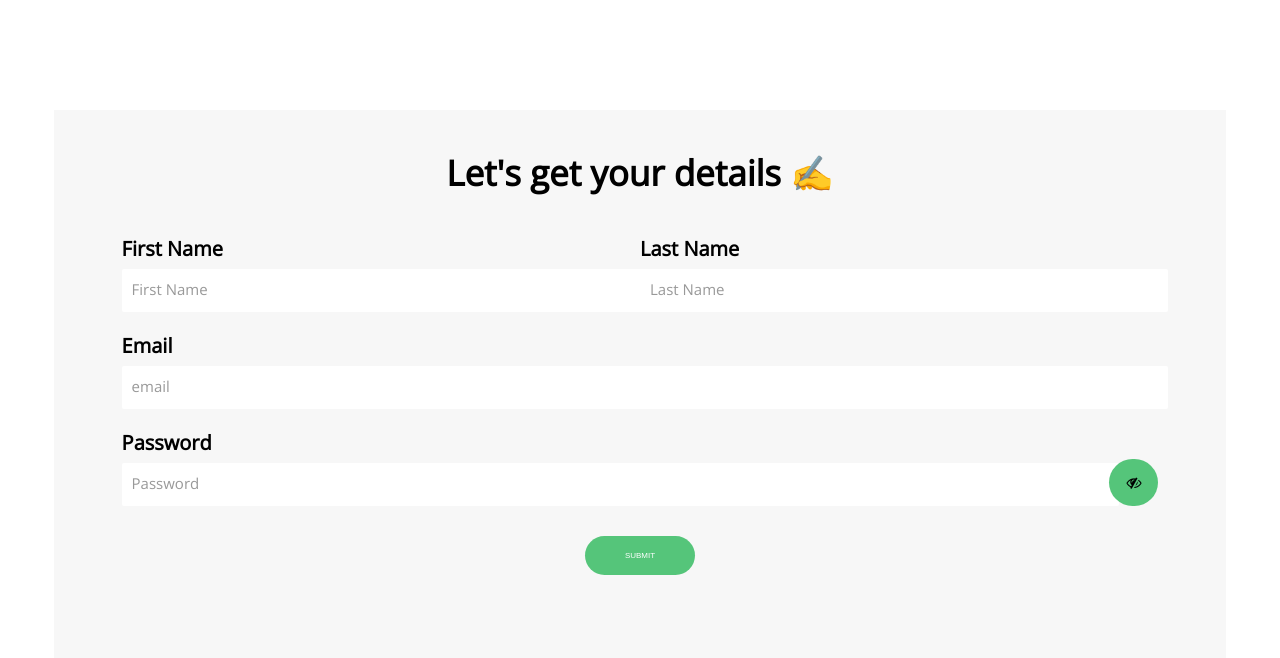
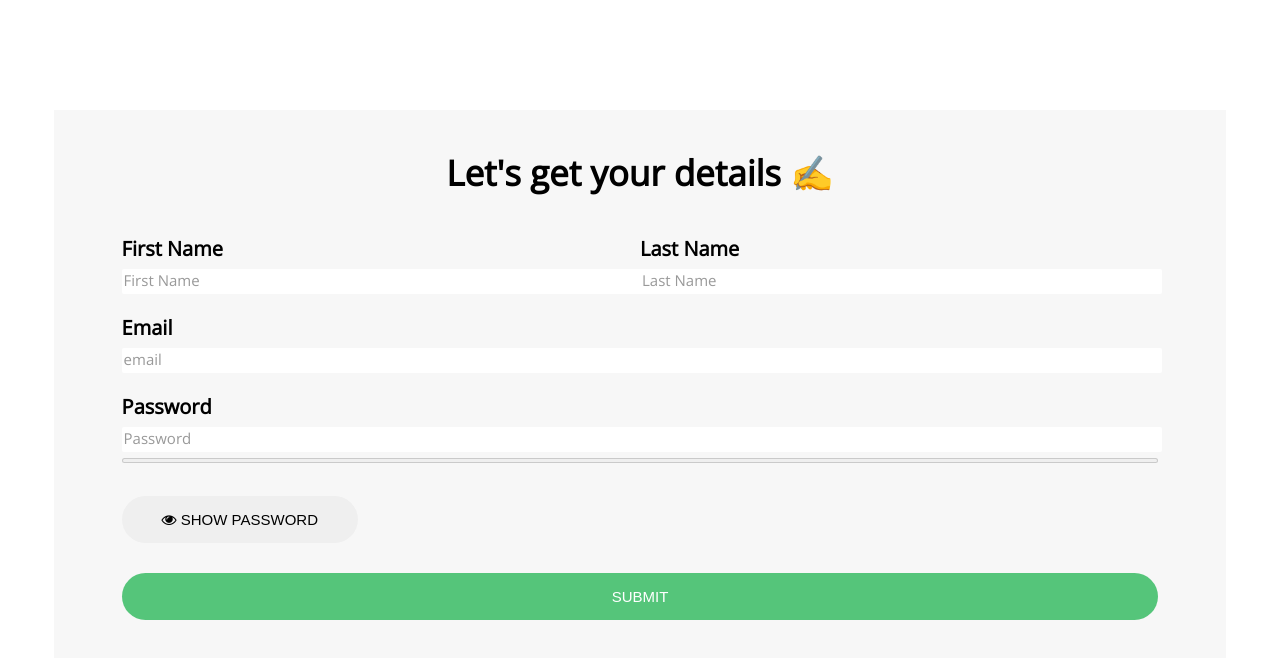
Before and after one commit to makeupsomething/virtusize-test, a Vue app: page /signup in a window 1280 px wide. Shown: the top 658 px of the page. Built offline with nearby package versions, Linux system fonts and the light colour scheme.

Commit message:
Finalize UI

```diff
--- a/src/assets/styles/css/main.css
+++ b/src/assets/styles/css/main.css
@@ -74,8 +74,8 @@ body {
   border-radius: 10rem;
   transition: all .2s;
   position: relative;
-  font-size: 0.8rem;
-  margin: 1rem;
+  font-size: 1.5rem;
+  margin-bottom: 1rem;
   border: none;
   cursor: pointer; }
 
@@ -109,31 +109,25 @@ body {
   .btn--red::after {
     background-color: #fff; }
 
-.btn--icon {
-  background-color: #55c57a;
-  padding: 1.5rem 1.7rem;
-  margin: 3rem 0 2rem 0;
-  font-size: 1.5rem; }
-
 .form {
   width: 90%;
   padding: 1rem;
   display: flex;
-  flex-direction: column;
-  align-items: center; }
+  flex-direction: column; }
   .form__group {
     width: 100%;
     margin-bottom: 2rem; }
     .form__group--two {
       width: 100%;
-      display: flex; }
+      display: flex;
+      margin-bottom: 0; }
     .form__group--buttons {
-      width: 100%; }
+      width: 100%;
+      margin-bottom: 2rem; }
   .form__input {
     display: block;
     font-size: 1.5rem;
     font-family: inherit;
-    padding: 1rem 0 1rem 1rem;
     border-radius: 2px;
     border: none;
     border-bottom: 3px solid transparent;
@@ -153,3 +147,20 @@ body {
     margin-bottom: .7rem;
     display: block;
     transition: all .3s; }
+
+meter {
+  margin: 0 auto;
+  width: 100%;
+  height: 1rem; }
+
+meter[value="1"]::-webkit-meter-optimum-value {
+  background: #ff7730; }
+
+meter[value="2"]::-webkit-meter-optimum-value {
+  background: yellow; }
+
+meter[value="3"]::-webkit-meter-optimum-value {
+  background: orange; }
+
+meter[value="4"]::-webkit-meter-optimum-value {
+  background: #55c57a; }
--- a/src/assets/styles/sass/abstracts/_variables.scss
+++ b/src/assets/styles/sass/abstracts/_variables.scss
@@ -21,7 +21,7 @@ $color-black: #000;
 
 
 // FONT
-$default-font-size: .8rem;
+$default-font-size: 1.5rem;
 
 
 // GRID
--- a/src/assets/styles/sass/components/_button.scss
+++ b/src/assets/styles/sass/components/_button.scss
@@ -10,8 +10,7 @@
         transition: all .2s;
         position: relative;
         font-size: $default-font-size;
-        margin: 1rem;
-        // max-width: 100%;
+        margin-bottom: 1rem;
 
         //Change for the <button> element
         border: none;
@@ -61,11 +60,4 @@
             background-color: $color-white;
         }
     }
-
-    &--icon {
-        background-color: $color-primary;
-        padding: 1.5rem 1.7rem;
-        margin: 3rem 0 2rem 0;
-        font-size: 1.5rem;
-    }
 }
--- a/src/assets/styles/sass/components/_form.scss
+++ b/src/assets/styles/sass/components/_form.scss
@@ -3,7 +3,6 @@
     padding: 1rem;
     display: flex;
     flex-direction: column;
-    align-items: center;
 
     &__group {
         width: 100%;
@@ -12,10 +11,12 @@
         &--two {
             width: 100%;
             display: flex;
+            margin-bottom: 0;
         }
 
         &--buttons {
             width: 100%;
+            margin-bottom: 2rem;
         }
     }
 
@@ -23,7 +24,7 @@
         display: block;
         font-size: 1.5rem;
         font-family: inherit;
-        padding: 1rem 0 1rem 1rem;
+        // padding: 1rem 0 1rem 1rem;
         border-radius: 2px;
         border: none;
         border-bottom: 3px solid transparent;
@@ -53,10 +54,16 @@
         display: block;
         transition: all .3s;
     }
+}
 
-    // &__input:placeholder-shown + &__label {
-    //     opacity: 0;
-    //     visibility: hidden;
-    //     transform: translateY(-4rem);
-    // }
+meter {
+    //appearance: none;
+    margin: 0 auto;
+    width: 100%;
+    height: 1rem;
 }
+
+meter[value="1"]::-webkit-meter-optimum-value { background: $color-secondary-dark; }
+meter[value="2"]::-webkit-meter-optimum-value { background: yellow; }
+meter[value="3"]::-webkit-meter-optimum-value { background: orange; }
+meter[value="4"]::-webkit-meter-optimum-value { background: $color-primary; }
--- a/src/components/UserDetailsForm.vue
+++ b/src/components/UserDetailsForm.vue
@@ -1,22 +1,22 @@
 <template>
     <form action="" class="form" @submit.prevent="submit">
-        <div v-if="editName" class="form__group--two">
+        <div class="form__group form__group--two">
             <div class="form__group">
                 <label for="first" class="form__label">First Name</label>
                 <input
                     id="first"
-                    v-model="creds.firstName"
+                    v-model="firstName"
                     class="form__input"
                     placeholder="First Name"
                     required
                     type="text"
                 />
             </div>
-            <div v-if="editName" class="form__group">
+            <div class="form__group">
                 <label for="last" class="form__label">Last Name</label>
                 <input
                     id="last"
-                    v-model="creds.lastName"
+                    v-model="lastName"
                     class="form__input"
                     placeholder="Last Name"
                     required
@@ -24,45 +24,50 @@
                 />
             </div>
         </div>
-        <div v-if="editEmail" class="form__group">
+        <div class="form__group">
             <label class="form__label" for="email">Email</label>
             <input
                 id="email"
-                v-model="creds.email"
+                v-model="email"
                 class="form__input"
                 placeholder="email"
                 type="email"
                 required
             />
         </div>
-        <div v-if="editPassword" class="form__group--two">
         <div class="form__group">
             <label class="form__label" for="password">Password</label>
             <input
                 id="password"
-                    v-model="creds.password"
+                v-model="password"
                 placeholder="Password"
                 class="form__input"
                 :type="showPassword ? 'text' : 'password'"
                 required
             />
+            <meter
+                id="password-strength-meter"
+                :value="passwordStrength"
+                max="4"
+            ></meter>
+            <p id="password-strength-text">
+                {{ strengthText[passwordStrength] }}
+            </p>
         </div>
-            <button class="btn btn--icon" @click.prevent="toggleShowPassword">
-                <i v-if="showPassword" class="fa fa-eye" />
-                <i v-else class="fa fa-eye-slash" />
+        <div class="form__group--buttons">
+            <button class="btn" @click.prevent="toggleShowPassword">
+                <span v-if="!showPassword">
+                    <i class="fa fa-eye" />
+                    Show Password
+                </span>
+                <span v-else>
+                    <i class="fa fa-eye-slash" />
+                    Hide Password
+                </span>
             </button>
-            <!-- <button @click.prevent="toggleShowPassword">
-                s
-            </button> -->
-            <!-- <span>{{ passwordStrength }}</span> -->
-            <!-- <button class="btn" @click.prevent="creds.password = null">
-                clear
-            </button> -->
         </div>
-        <div cass="form__group--buttons">
         <input type="submit" class="btn btn--green" />
         <slot />
-        </div>
     </form>
 </template>
 
@@ -72,35 +77,18 @@ import zxcvbn from 'zxcvbn'
 export default {
     name: 'UserDetailsForm',
 
-    props: {
-        editName: {
-            type: Boolean,
-            default: true,
-        },
-        editEmail: {
-            type: Boolean,
-            default: true,
-        },
-        editPassword: {
-            type: Boolean,
-            default: true,
-        },
-    },
-
     data() {
         return {
-            creds: {
             firstName: null,
             lastName: null,
             email: null,
             password: null,
-            },
-            passwordIndicator: {
-                0: '😭',
-                1: '😕',
-                2: '😐',
-                3: '🙂',
-                4: '😃',
+            strengthText: {
+                0: 'Worst',
+                1: 'Bad',
+                2: 'Weak',
+                3: 'Good',
+                4: 'Strong',
             },
             showPassword: false,
         }
@@ -108,19 +96,31 @@ export default {
 
     computed: {
         passwordStrength() {
-            if (this.creds.password) {
-                return this.passwordIndicator[zxcvbn(this.creds.password).score]
+            if (this.password) {
+                return zxcvbn(this.password).score
             }
             return null
         },
+        user() {
+            console.log(this.$store.state.user)
+            return this.$store.state.user
+        },
+    },
+
+    created() {
+        if (this.user) {
+            this.firstName = this.user.firstName
+            this.lastName = this.user.lastName
+            this.email = this.user.email
+        }
     },
 
     methods: {
         submit() {
             this.$store.commit('setUser', {
-                firstName: this.creds.firstName,
-                lastName: this.creds.lastName,
-                email: this.creds.email,
+                firstName: this.firstName,
+                lastName: this.lastName,
+                email: this.email,
             })
             this.$router.push({name: 'profile'})
         },
```
Lines whose indentation alone changed are shown as unchanged.
